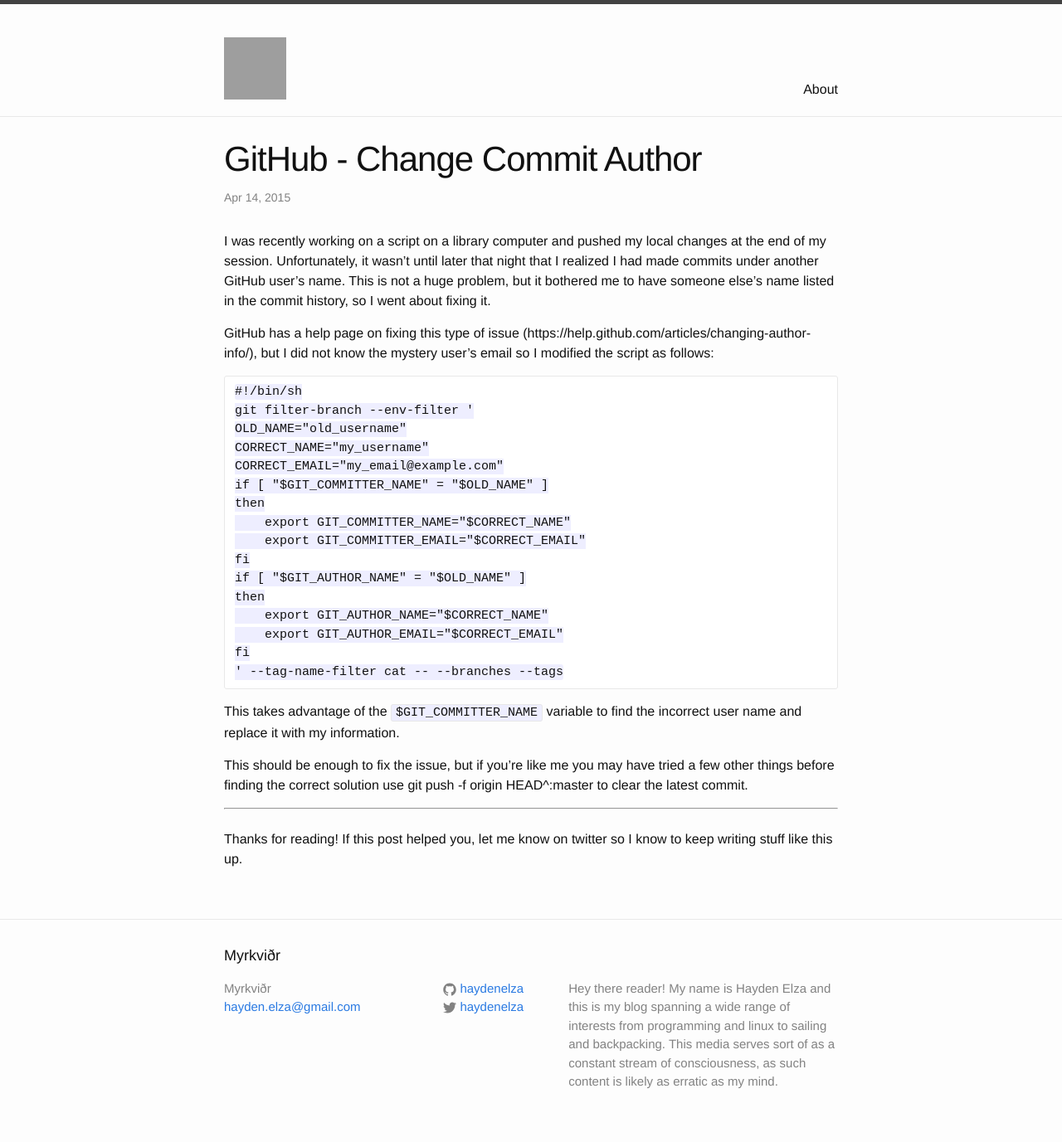
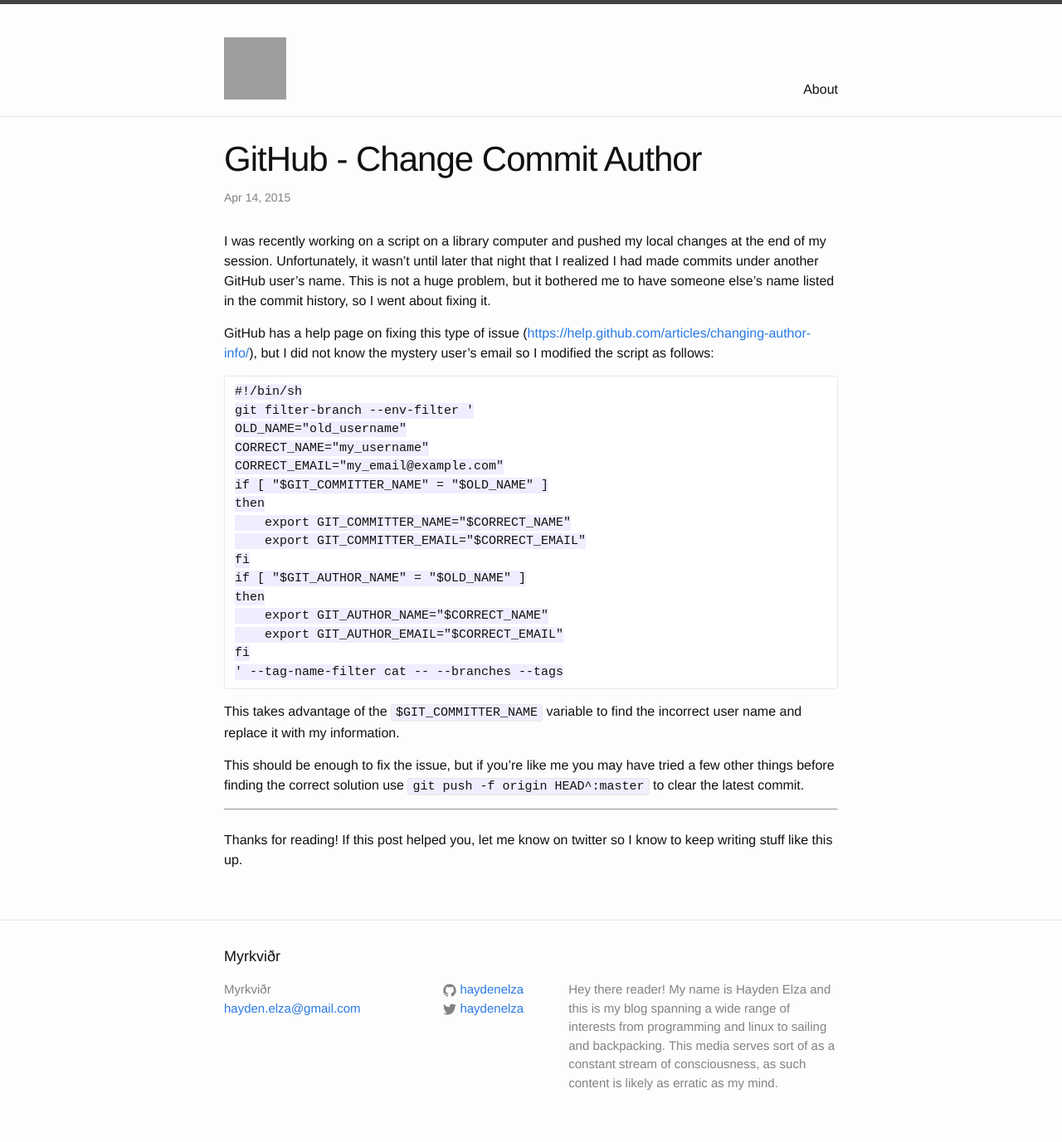
Before and after one commit to HaydenElza/blog, a Jekyll site: the page built from _posts/2015-04-14-GitHub.md, in a window 1280 px wide. Shown: the whole page at 83% size. Built offline with Jekyll 4.4.1, drawn with Linux system fonts in a browser that asks for light colours; grey boxes are pictures that could not be loaded.

````diff
--- a/_posts/2015-04-14-GitHub.md
+++ b/_posts/2015-04-14-GitHub.md
@@ -14,7 +14,7 @@ tag:
 
 I was recently working on a script on a library computer and pushed my local changes at the end of my session. Unfortunately, it wasn't until later that night that I realized I had made commits under another GitHub user's name. This is not a huge problem, but it bothered me to have someone else's name listed in the commit history, so I went about fixing it.
 
-GitHub has a help page on fixing this type of issue (https://help.github.com/articles/changing-author-info/), but I did not know the mystery user's email so I modified the script as follows:
+GitHub has a help page on fixing this type of issue ([https://help.github.com/articles/changing-author-info/](https://help.github.com/articles/changing-author-info/)), but I did not know the mystery user's email so I modified the script as follows:
 
 ~~~
 #!/bin/sh
@@ -37,7 +37,7 @@ fi
 
 This takes advantage of the ```$GIT_COMMITTER_NAME``` variable to find the incorrect user name and replace it with my information.
 
-This should be enough to fix the issue, but if you're like me you may have tried a few other things before finding the correct solution use git push -f origin HEAD^:master to clear the latest commit.
+This should be enough to fix the issue, but if you're like me you may have tried a few other things before finding the correct solution use ```git push -f origin HEAD^:master``` to clear the latest commit.
 
 ---
 <br>
````
Also changed, not shown: 1 other file.
